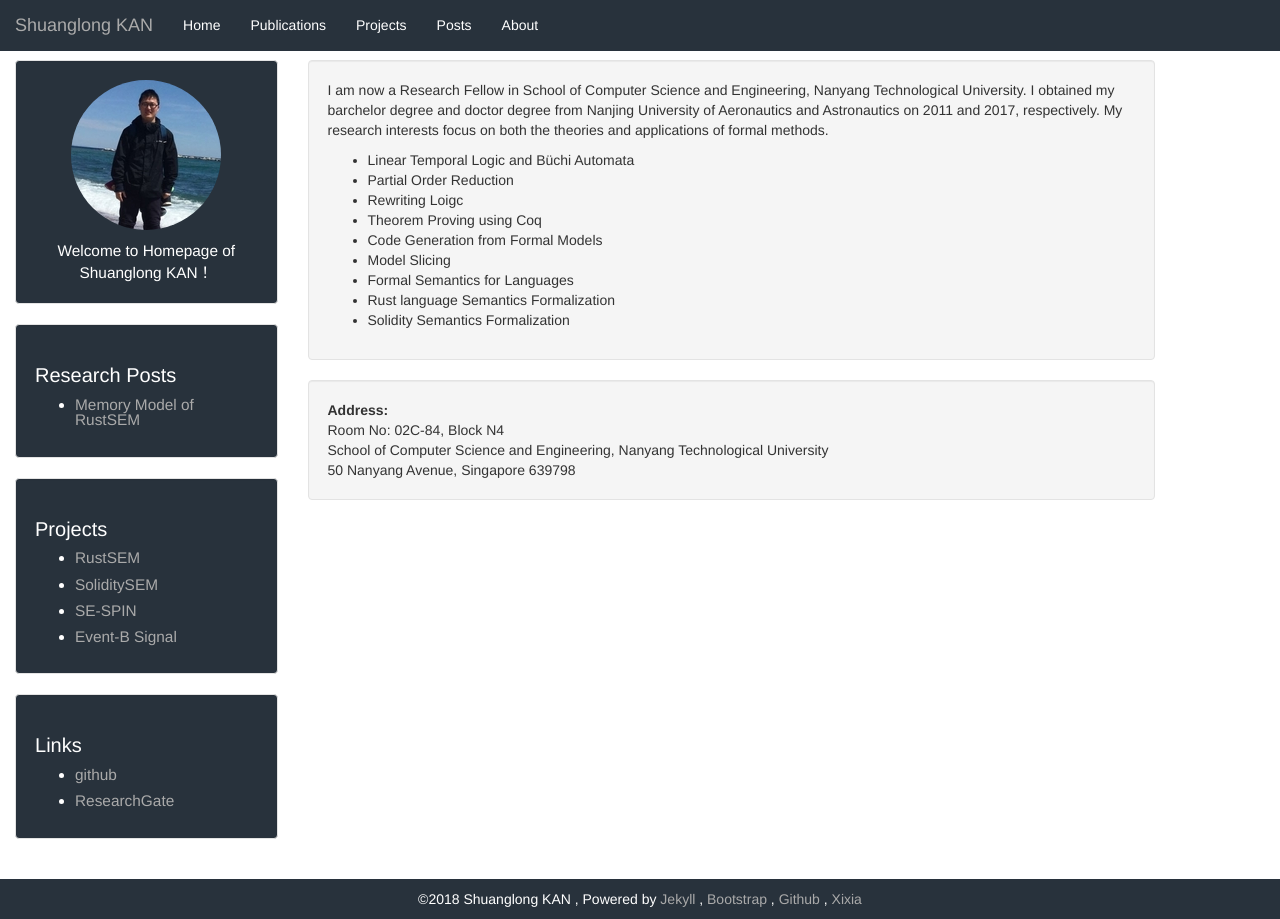
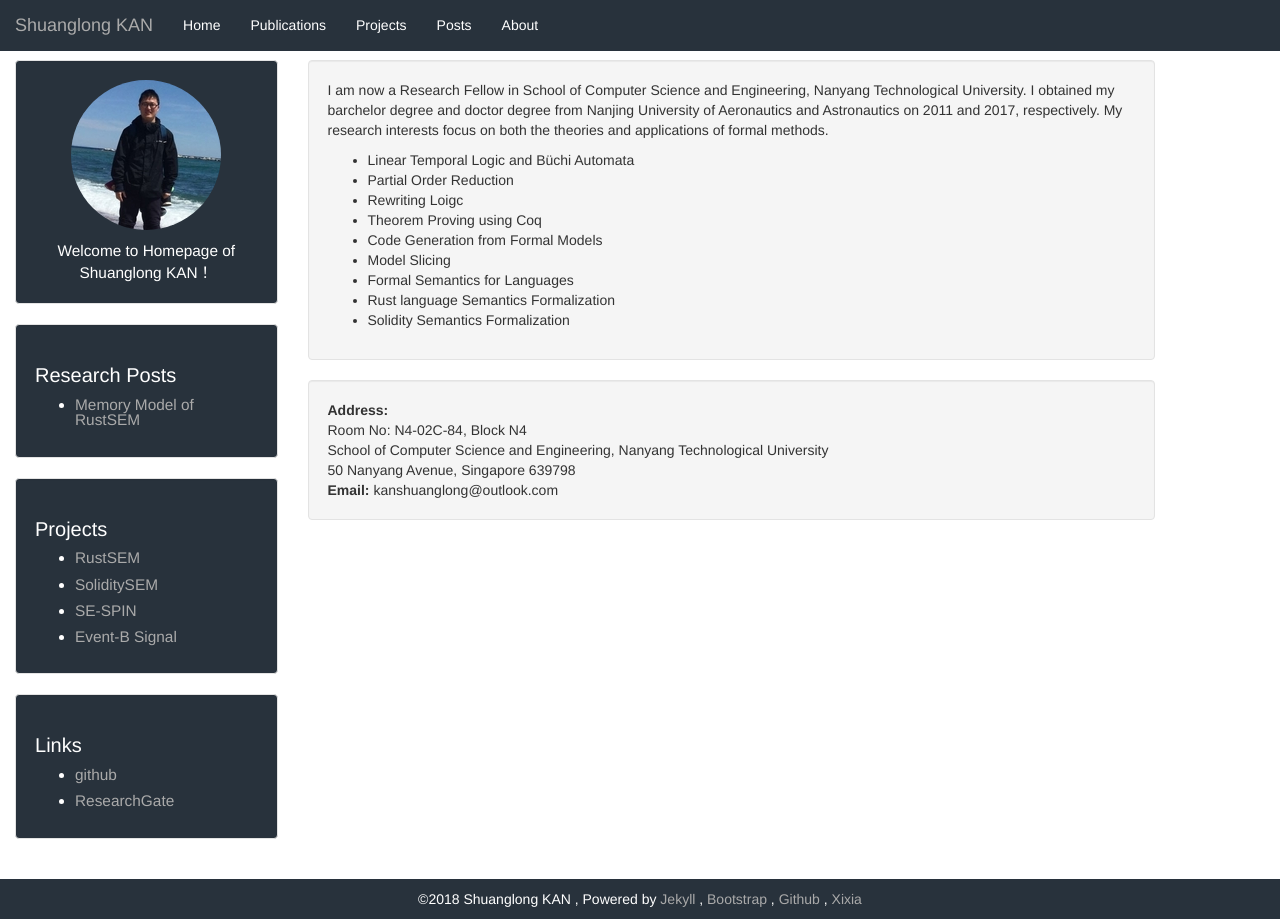
Before and after one commit to ShlKan/kanshuanglong.github.io, a Jekyll site: the page built from index.html, in a window 1280 px wide. Built offline with Jekyll 4.4.1, drawn with Linux system fonts in a browser that asks for light colours; the list of posts is cut into pages by our own code.

Commit message:
Update index.html

```diff
--- a/index.html
+++ b/index.html
@@ -23,7 +23,8 @@ layout: default
 
 <div class="well">
     <b> Address:  </b>  </br>
-    Room No: 02C-84, Block N4 </br>
+    Room No: N4-02C-84, Block N4 </br>
     School of Computer Science and Engineering, Nanyang Technological University </br>
-    50 Nanyang Avenue, Singapore 639798
+    50 Nanyang Avenue, Singapore 639798 </br>
+<b> Email: </b> kanshuanglong@outlook.com </br>
 </div>
```
